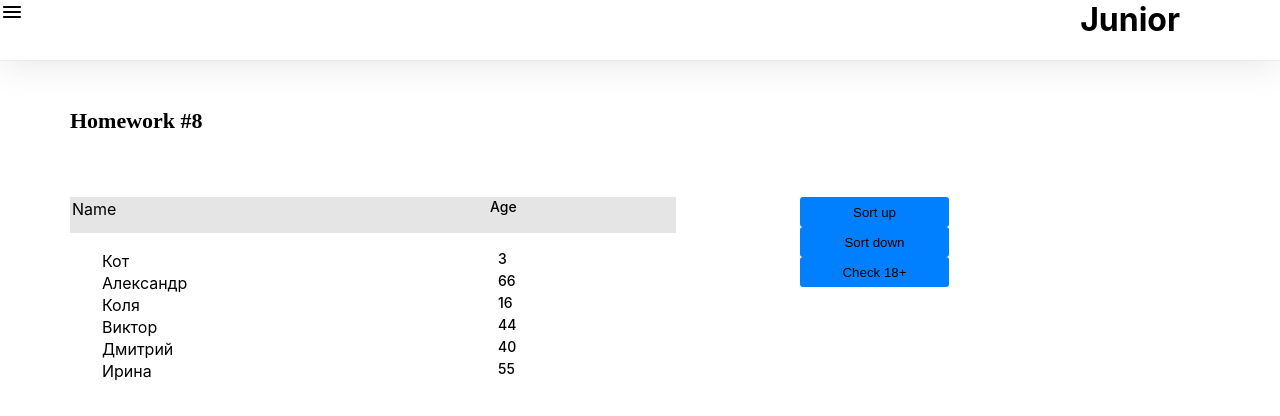
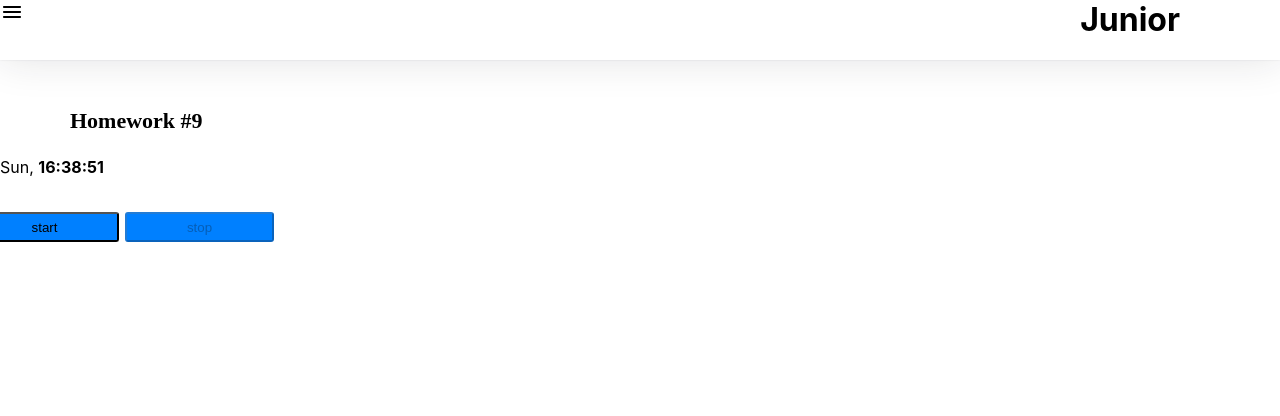
Before and after one commit to developeryudintsev/hometasks, a React (Create React App) app: page /#/junior in a window 1280 px wide. Shown: the top 416 px of the page. Built offline with nearby package versions, Linux system fonts and the light colour scheme.

Commit message:
home task 9

```diff
--- a/src/s2-homeworks/hw04/common/c2-SuperButton/SuperButton.module.css
+++ b/src/s2-homeworks/hw04/common/c2-SuperButton/SuperButton.module.css
@@ -14,20 +14,18 @@ border:#004D99;
     position: absolute;
     width: 149px;
     height: 30px;
-    left: 40px;
-    top: 30px;
+    margin: 15px -30px;
 
     border-radius: 3px;
-    border: #0080FF;
-    color: #0066CC;
+    background-color: #0080FF;
 }
 
 .disabled{
     position: absolute;
     width: 149px;
     height: 30px;
-    left: 194px;
-    top: 100px;
+    margin: -45px -230px;
+
     font-family: 'Montserrat';
     font-style: normal;
     font-weight: 600;
@@ -47,7 +45,7 @@ border:#004D99;
     position: absolute;
     width: 149px;
     height: 30px;
-    margin:40px 150px;
+    margin:-15px 125px;
     border-radius: 3px;
     background: #0080FF;
 }
@@ -67,8 +65,7 @@ border:#004D99;
     position: absolute;
     width: 149px;
     height: 30px;
-    left: 194px;
-    top: 152px;
+    margin: -45px -230px;
 
     background: #C9E5FF;
     border: 1px solid #0066CC;
@@ -145,8 +142,7 @@ border:#004D99;
     position: absolute;
     width: 149px;
     height: 30px;
-    margin:40px 150px;
-
+    margin:-15px 125px;
     border-radius: 3px;
     background: #0080FF;
 }
@@ -181,8 +177,7 @@ border:#004D99;
     position: absolute;
     width: 149px;
     height: 30px;
-    margin:40px 150px;
-
+    margin:-15px 125px;
     border-radius: 3px;
     background:#0059B3
 }
--- a/src/s2-homeworks/hw04/common/c2-SuperButton/SuperButton.tsx
+++ b/src/s2-homeworks/hw04/common/c2-SuperButton/SuperButton.tsx
@@ -25,6 +25,10 @@ const SuperButton: React.FC<SuperButtonPropsType> = (
     if(xType=='edButton'){
         finalClassName=s.edButton
     }
+    if(xType=='secondary'){
+        finalClassName=s.secondary
+
+    }
     return (
         <div className={s.button}>
             <div></div>
--- a/src/s2-homeworks/hw05/pages/Junior.tsx
+++ b/src/s2-homeworks/hw05/pages/Junior.tsx
@@ -1,16 +1,16 @@
 import React from 'react'
 //import HW6 from '../../hw06/HW6'
 // import HW7 from '../../hw07/HW7'
-import HW8 from "../../hw08/HW8";
-// import HW9 from '../../hw09/HW9'
+// import HW8 from "../../hw08/HW8";
+import HW9 from '../../hw09/HW9'
 
 function Junior() {
     return (
         <div id={'hw5-page-junior'}>
             {/*<HW6 />*/}
             {/*<HW7 />*/}
-            <HW8 />
-            {/*<HW9 />*/}
+            {/*<HW8 />*/}
+            <HW9 />
         </div>
     )
 }
--- a/src/s2-homeworks/hw06/localStorage/localStorage.ts
+++ b/src/s2-homeworks/hw06/localStorage/localStorage.ts
@@ -9,7 +9,6 @@ export function saveState<T>(key: string, state: T) {
 export function restoreState<T>(key: string, defaultState: T) {
     let state = defaultState
     const stateAsString = localStorage.getItem(key)
-    console.log(stateAsString)
 
     if (stateAsString !== null) state = JSON.parse(stateAsString) as T
     return state
--- a/src/s2-homeworks/hw09/Clock.module.css
+++ b/src/s2-homeworks/hw09/Clock.module.css
@@ -11,4 +11,7 @@
 }
 
 .more {
+    /*margin-left: 100px;*/
+    /*background-color: #00cc22;*/
+
 }
--- a/src/s2-homeworks/hw09/Clock.tsx
+++ b/src/s2-homeworks/hw09/Clock.tsx
@@ -1,38 +1,48 @@
-import React, {useState} from 'react'
+import React, {useEffect, useState} from 'react'
 import SuperButton from '../hw04/common/c2-SuperButton/SuperButton'
 import {restoreState} from '../hw06/localStorage/localStorage'
 import s from './Clock.module.css'
 
 function Clock() {
     const [timerId, setTimerId] = useState<number | undefined>(undefined)
+    const [timer, setTimer] = useState<any>()
     // for autotests // не менять // можно подсунуть в локалСторэдж нужную дату, чтоб увидеть как она отображается
     const [date, setDate] = useState<Date>(new Date(restoreState('hw9-date', Date.now())))
     const [show, setShow] = useState<boolean>(false)
+    let [stopButn,setstopButn]=useState(true)
+    let [startButn,setstartButn]=useState(false)
+
 
     const start = () => {
         // пишут студенты // запустить часы (должно отображаться реальное время, а не +1)
         // сохранить ид таймера (https://learn.javascript.ru/settimeout-setinterval#setinterval)
-
+        setTimer(setInterval(() =>{setDate(new Date(restoreState('hw9-date', Date.now())))
+            }, 1000))
+        setstopButn(false)
+        setstartButn(true)
     }
 
     const stop = () => {
         // пишут студенты // поставить часы на паузу, обнулить ид таймера (timerId <- undefined)
-
+        // setDate(new Date(restoreState('hw9-date', Date.now())))
+        clearInterval(timer)
+        setstopButn(true)
+        setstartButn(false)
     }
 
     const onMouseEnter = () => { // пишут студенты // показать дату если наведена мышка
-
+        setShow(true)
     }
     const onMouseLeave = () => { // пишут студенты // спрятать дату если мышка не наведена
-
+        setShow(false)
     }
 
-    const stringTime = 'date->time' || <br/> // часы24:минуты:секунды (01:02:03)/(23:02:03)/(24:00:00)/(00:00:01) // пишут студенты
-    const stringDate = 'date->date' || <br/> // день.месяц.год (01.02.2022) // пишут студенты, варианты 01.02.0123/01.02.-123/01.02.12345 не рассматриваем
+    const stringTime = `${date}`.split(' ')[4] || <br/> // часы24:минуты:секунды (01:02:03)/(23:02:03)/(24:00:00)/(00:00:01) // пишут студенты
+    const stringDate = `${date}`.split(' ')[2] || <br/> // день.месяц.год (01.02.2022) // пишут студенты, варианты 01.02.0123/01.02.-123/01.02.12345 не рассматриваем
 
     // день недели на английском, месяц на английском (https://learn.javascript.ru/intl#intl-datetimeformat)
-    const stringDay = 'date->day' || <br/> // пишут студенты
-    const stringMonth = 'date->month' || <br/> // пишут студенты
+    const stringDay = `${date}`.split(' ')[0] || <br/> // пишут студенты
+    const stringMonth = `${date}`.split(' ')[1] || <br/> // пишут студенты
 
     return (
         <div className={s.clock}>
@@ -48,8 +58,8 @@ function Clock() {
                 </span>
             </div>
 
-            <div id={'hw9-more'}>
-                <div className={s.more}>
+            <div id={'hw9-more'}onBlur={onMouseEnter}>
+                <div className={s.more} >
                     {show ? (
                         <>
                             <span id={'hw9-month'}>{stringMonth}</span>,{' '}
@@ -64,20 +74,23 @@ function Clock() {
             </div>
 
             <div className={s.buttonsContainer}>
-                {/*<SuperButton*/}
-                {/*    id={'hw9-button-start'}*/}
-                {/*    disabled={true} // пишут студенты // задизэйблить если таймер запущен*/}
-                {/*    onClick={start}*/}
-                {/*>*/}
-                {/*    start*/}
-                {/*</SuperButton>*/}
-                {/*<SuperButton*/}
-                {/*    id={'hw9-button-stop'}*/}
-                {/*    disabled={true} // пишут студенты // задизэйблить если таймер не запущен*/}
-                {/*    onClick={stop}*/}
-                {/*>*/}
-                {/*    stop*/}
-                {/*</SuperButton>*/}
+                <SuperButton
+                    id={'hw9-button-start'}
+                    disabled={startButn} // пишут студенты // задизэйблить если таймер запущен
+                    onClick={start}
+                    xType={'edButton'}
+                >
+                    start
+                </SuperButton>
+                <div></div>
+                <SuperButton
+                    id={'hw9-button-stop'}
+                    disabled={stopButn} // пишут студенты // задизэйблить если таймер не запущен
+                    onClick={stop}
+                    xType={'secondary'}
+                >
+                    stop
+                </SuperButton>
             </div>
         </div>
     )
```
